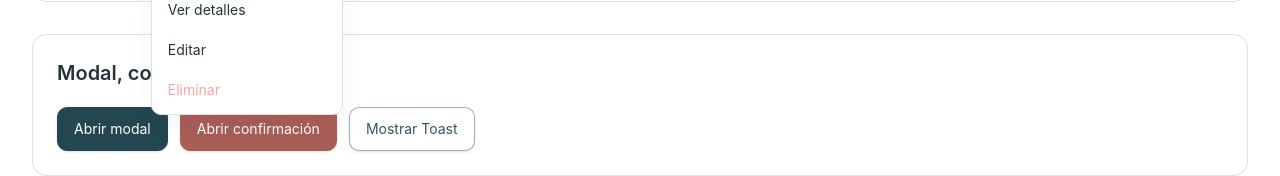
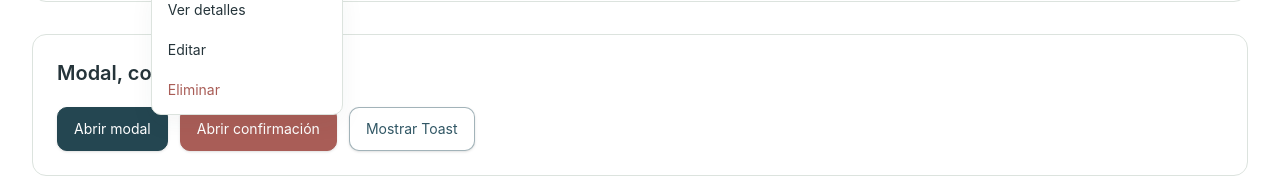
Before and after one commit to luiscdano/EdutrackAI_Frontend, a React (Vite) app: page /design-system in a window 1280 px wide. Both pictures are taken after a click on the button "Acciones". Shown: the part 3438-3614 px from the top of the page. Built offline with nearby package versions, Linux system fonts and the light colour scheme.

Commit message:
fix: make dropdowns follow the selected theme

```diff
--- a/src/components/ui/Dropdown.tsx
+++ b/src/components/ui/Dropdown.tsx
@@ -108,7 +108,7 @@ const Dropdown = ({
         onClick={() =>
           setIsOpen((currentValue) => !currentValue)
         }
-        className="inline-flex min-h-11 items-center justify-center rounded-control border border-border bg-surface px-4 text-sm font-medium text-content transition hover:bg-white/10 focus-visible:outline-none focus-visible:ring-2 focus-visible:ring-primary"
+        className="inline-flex min-h-11 items-center justify-center rounded-control border border-border bg-surface px-4 text-sm font-medium text-content transition hover:bg-surface-muted focus-visible:outline-none focus-visible:ring-2 focus-visible:ring-primary"
       >
         {trigger}
       </button>
@@ -171,8 +171,8 @@ export function DropdownItem({
         "flex min-h-10 w-full items-center rounded-md px-3 py-2 text-left text-sm",
         "transition-colors focus-visible:outline-none focus-visible:ring-2 focus-visible:ring-primary",
         danger
-          ? "text-red-300 hover:bg-danger/10"
-          : "text-content hover:bg-white/10",
+          ? "text-danger hover:bg-danger/10"
+          : "text-content hover:bg-surface-muted",
         "disabled:cursor-not-allowed disabled:opacity-50",
         className,
       )}
```
